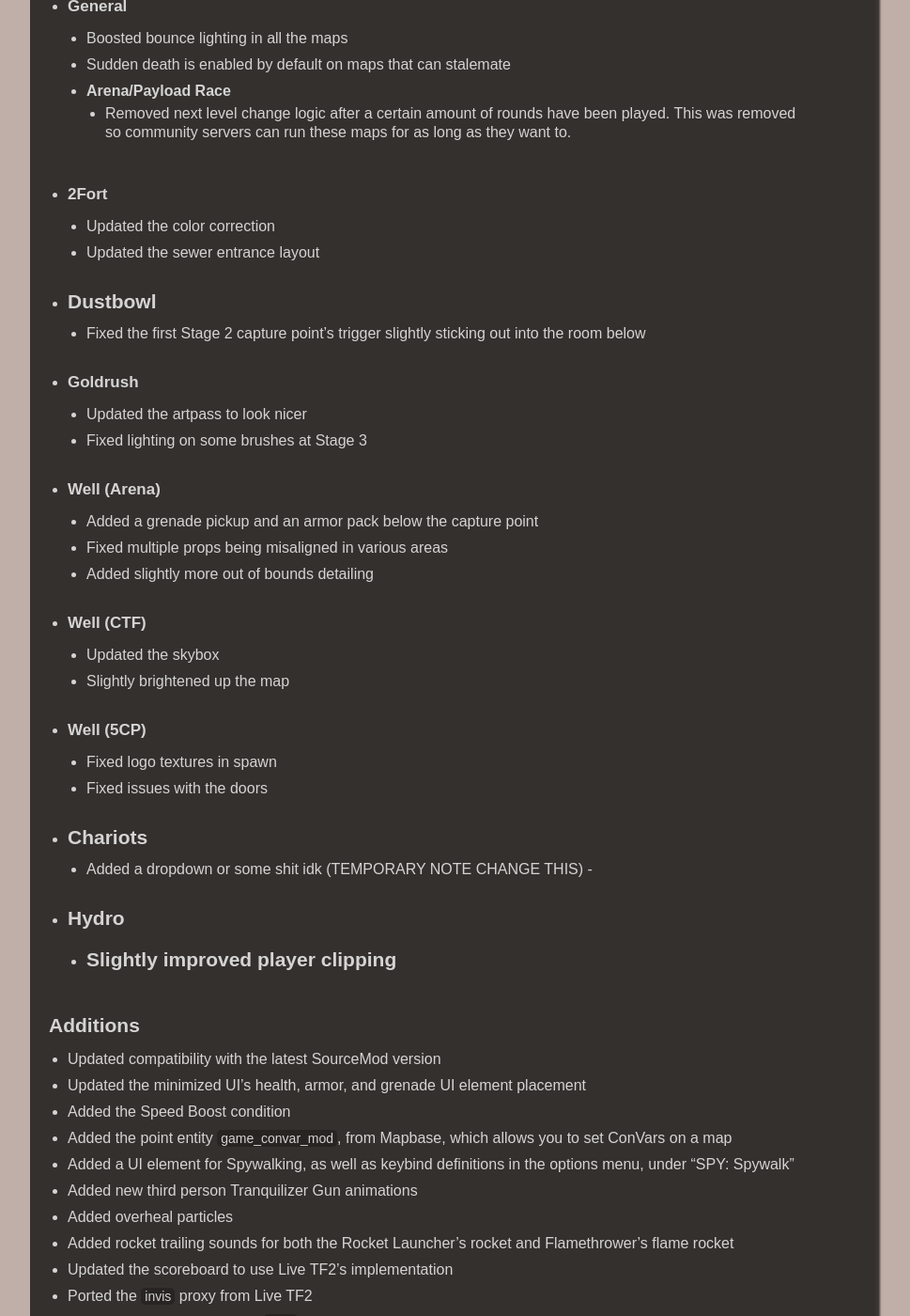
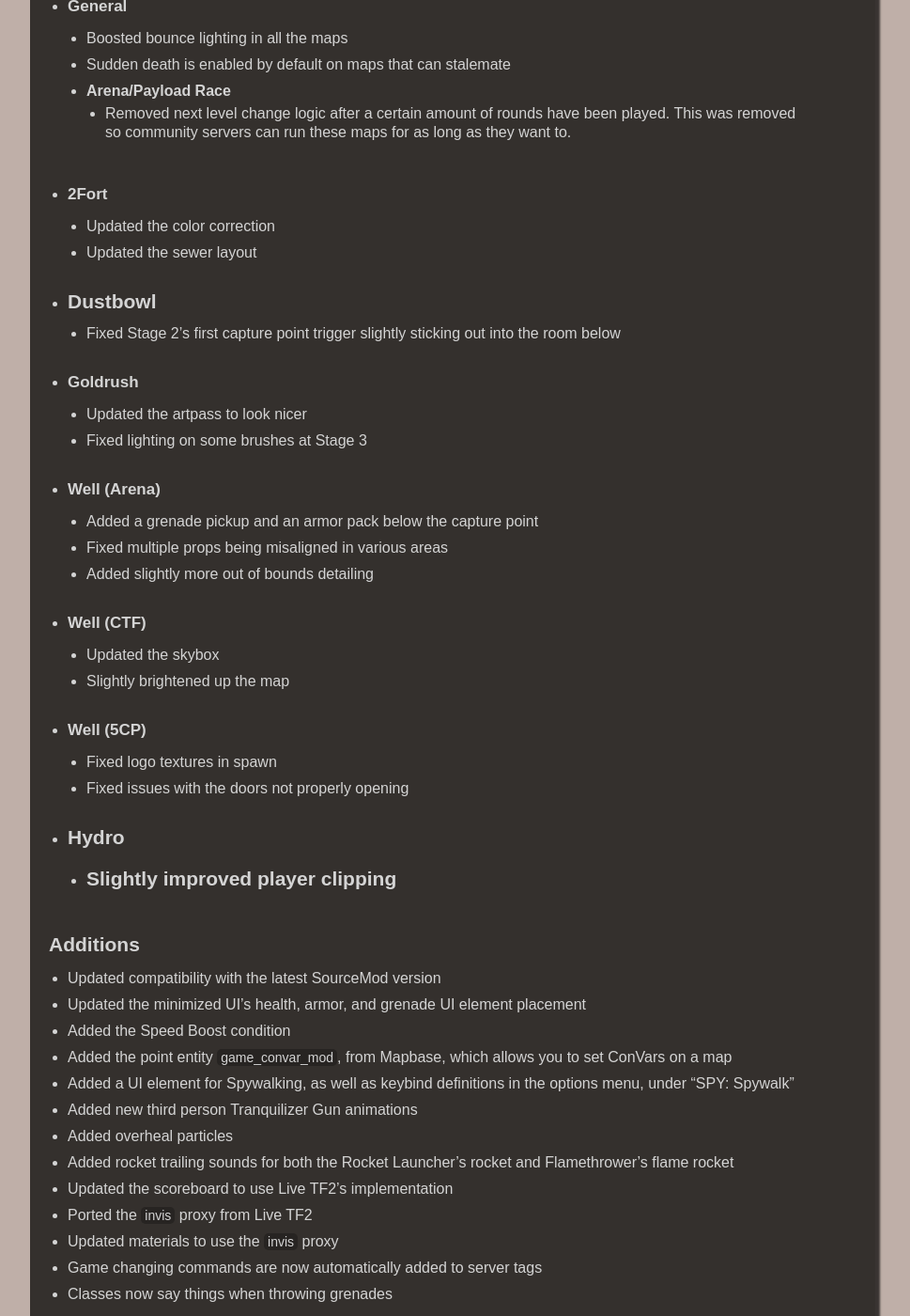
Before and after one commit to Pre-Fortress-2/PF2-Website, a Jekyll site: the page built from _posts/updates/2024-06-28-update-073.md, in a window 1280 px wide and 1400 px high, scrolled down 2411 px. Shown: the whole window at 94% size, without its empty margins (158-1127 px from the left). Built offline with Jekyll 4.4.1, drawn with Linux system fonts in a browser that asks for light colours; some of the changed text lies outside the part shown.

```diff
--- a/_posts/updates/2024-06-28-update-073.md
+++ b/_posts/updates/2024-06-28-update-073.md
@@ -76,10 +76,10 @@
 
 - ### 2Fort
 	- Updated the color correction
-	- Updated the sewer entrance layout
+	- Updated the sewer layout
 
 - ## Dustbowl
-	- Fixed the first Stage 2 capture point's trigger slightly sticking out into the room below
+	- Fixed Stage 2's first capture point trigger slightly sticking out into the room below
 
 - ### Goldrush
 	- Updated the artpass to look nicer
@@ -96,11 +96,7 @@
 
 - ### Well (5CP)
 	- Fixed logo textures in spawn
-	- Fixed issues with the doors
-
-- ## Chariots
-	- Added a dropdown or some shit idk (TEMPORARY NOTE CHANGE THIS)
-	-
+	- Fixed issues with the doors not properly opening
 
 - ## Hydro
 	- Slightly improved player clipping
```
Also changed, not shown: other parts of _posts/updates/2024-06-28-update-073.md (+1 -0 lines).
